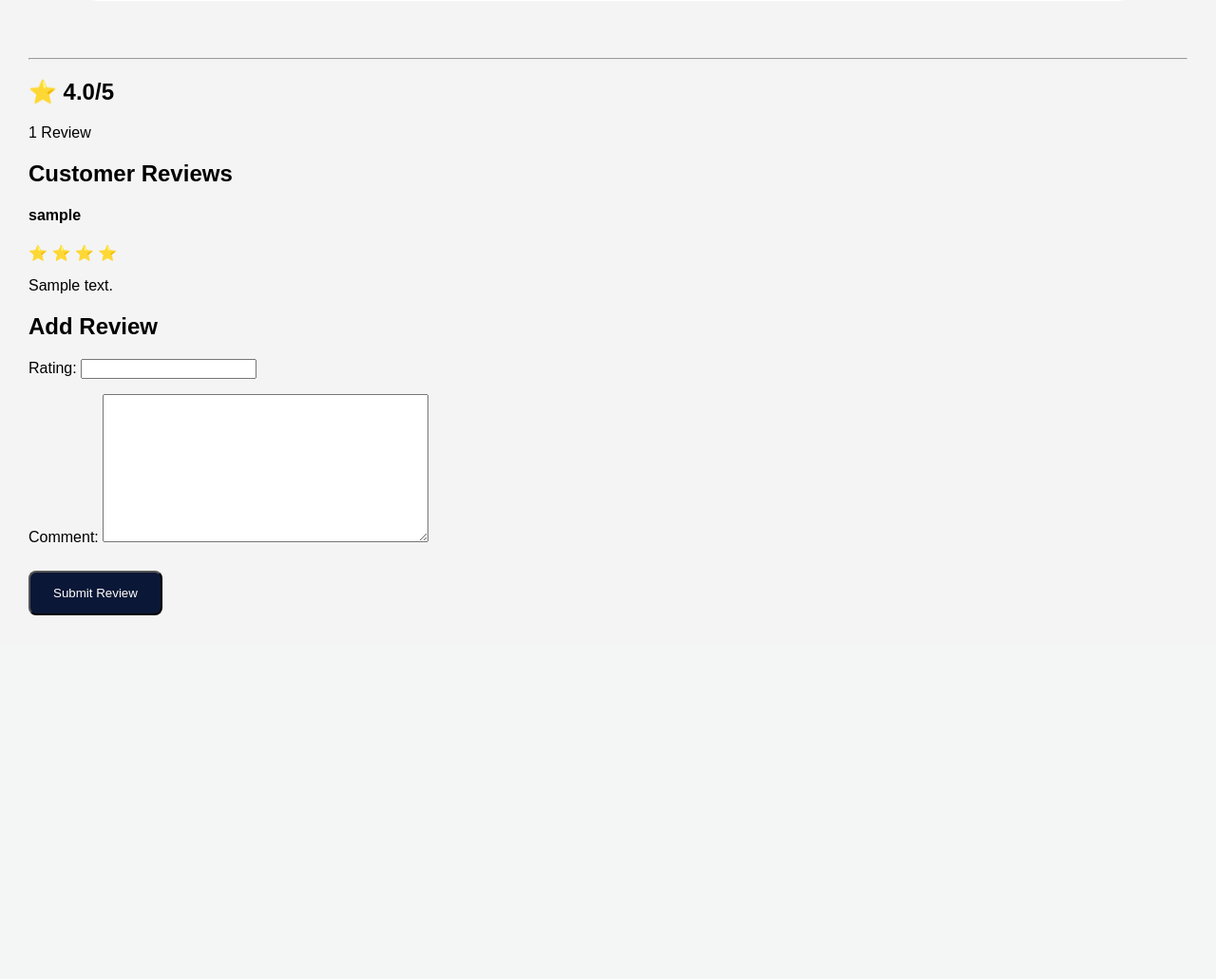
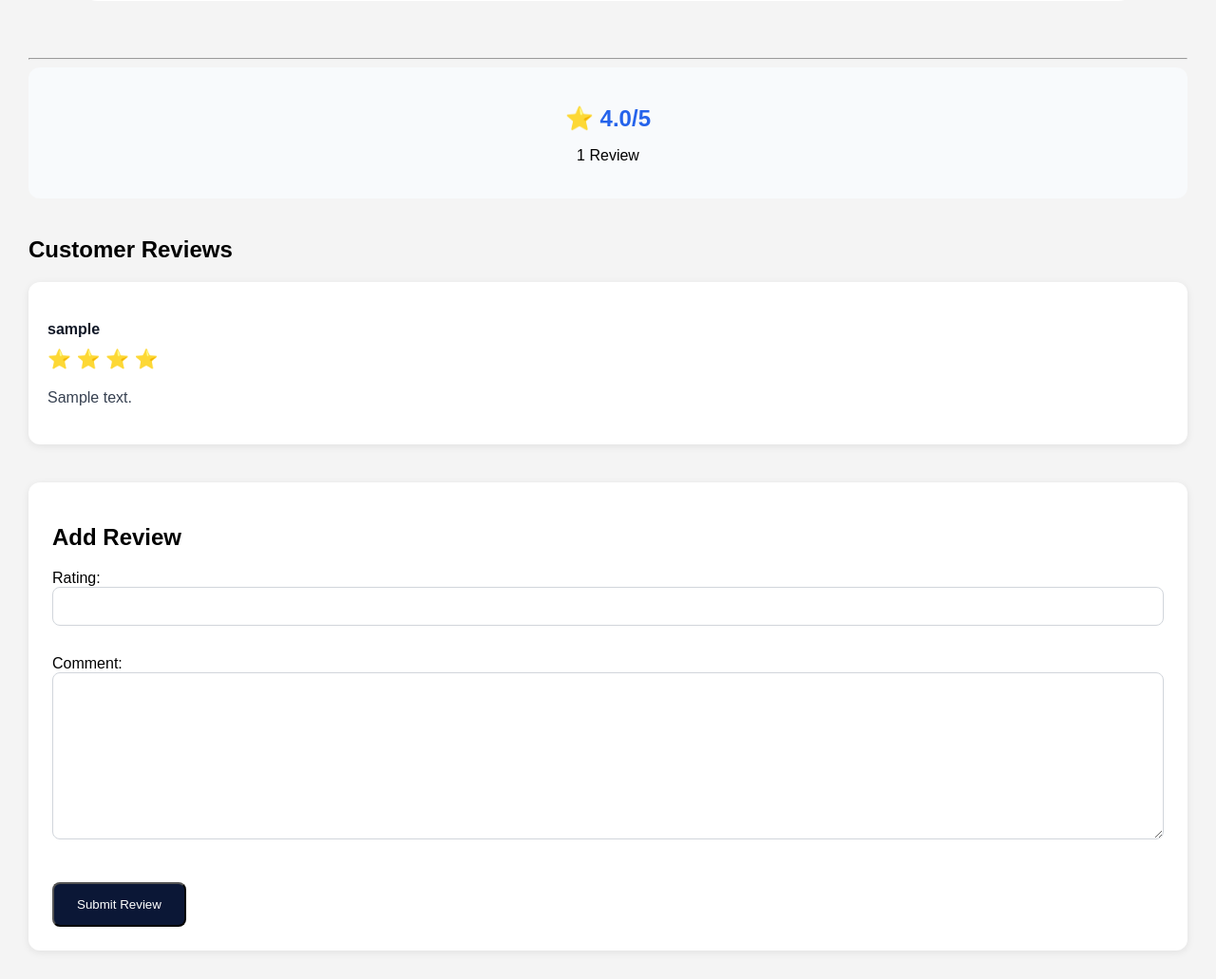
Before and after one commit to codeverse-amol/CommerceCore, a Django app: page /products/1/ in a window 1280 px wide. Shown: the part 641-1672 px from the top of the page at 95% size. Before the commit the page ends 1289 px from the top, so only its background shows below. Run offline with Django 5.2, Linux system fonts and the light colour scheme; tables that the repository leaves empty hold one stand-in row (values such as "Sample post"); grey boxes marked "Sample" are stand-in pictures.

Commit message:
Enhanced product reviews UI with ratings summary and styling

```diff
--- a/static/css/product_detail.css
+++ b/static/css/product_detail.css
@@ -87,3 +87,109 @@
 
     cursor: not-allowed;
 }
+
+
+/* =========================
+   Reviews Section
+========================= */
+
+.reviews-section{
+    margin-top: 40px;
+}
+
+.rating-summary{
+    background: #f8fafc;
+
+    border-radius: 12px;
+
+    padding: 20px;
+
+    margin-bottom: 30px;
+
+    text-align: center;
+}
+
+.rating-summary h2{
+    color: #2563eb;
+
+    margin-bottom: 5px;
+}
+
+.review-card{
+
+    background: white;
+
+    border-radius: 12px;
+
+    padding: 20px;
+
+    margin-bottom: 20px;
+
+    box-shadow: 0 2px 8px rgba(0,0,0,0.08);
+
+}
+
+.review-card h4{
+
+    margin-bottom: 10px;
+
+    color: #111827;
+
+}
+
+.star-rating{
+
+    color: #f59e0b;
+
+    font-size: 20px;
+
+    margin-bottom: 10px;
+
+}
+
+.review-comment{
+
+    color: #374151;
+
+    line-height: 1.6;
+
+}
+
+
+
+.review-form-section{
+
+    margin-top: 40px;
+
+    background: white;
+
+    padding: 25px;
+
+    border-radius: 12px;
+
+    box-shadow: 0 2px 8px rgba(0,0,0,0.08);
+
+}
+
+.review-form-section h2{
+
+    margin-bottom: 20px;
+
+}
+
+.review-form-section input,
+.review-form-section textarea{
+
+    width: 100%;
+
+    padding: 12px;
+
+    margin-bottom: 15px;
+
+    border: 1px solid #d1d5db;
+
+    border-radius: 8px;
+
+    box-sizing: border-box;
+
+}
```
